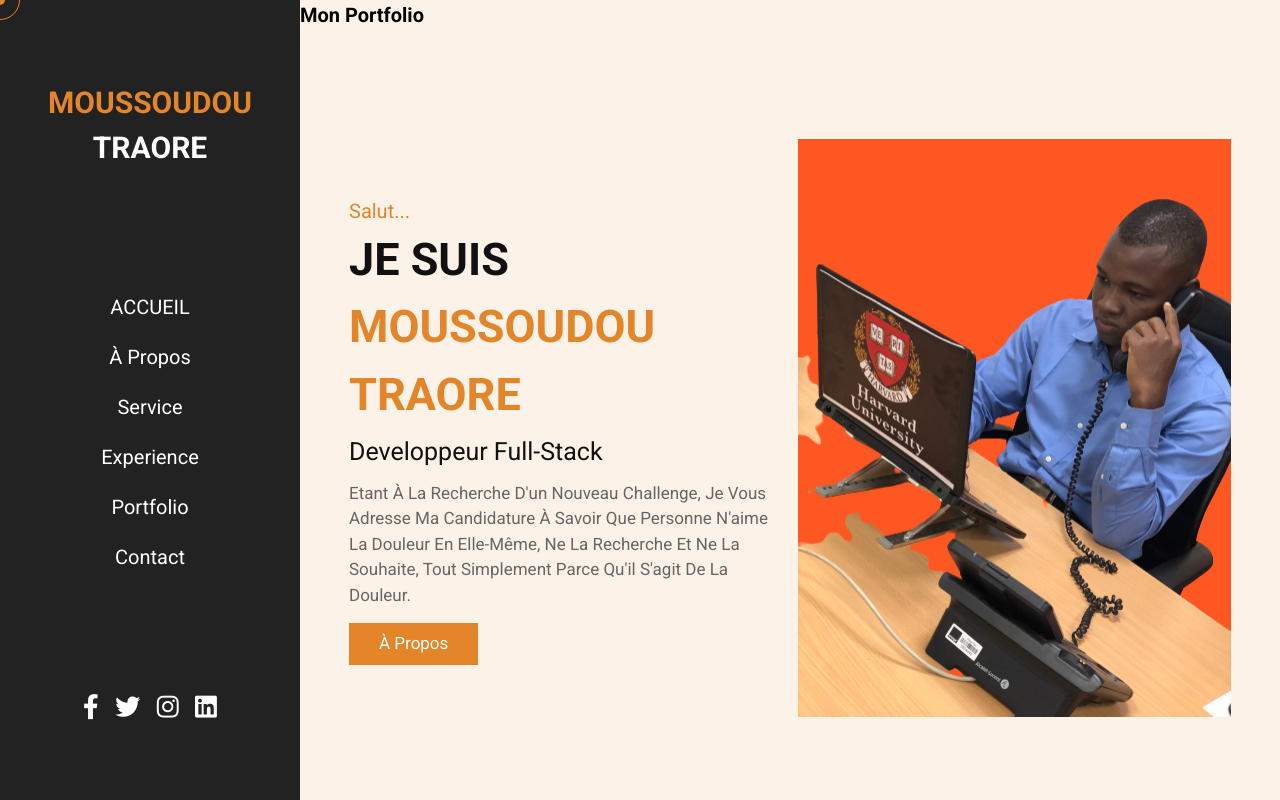
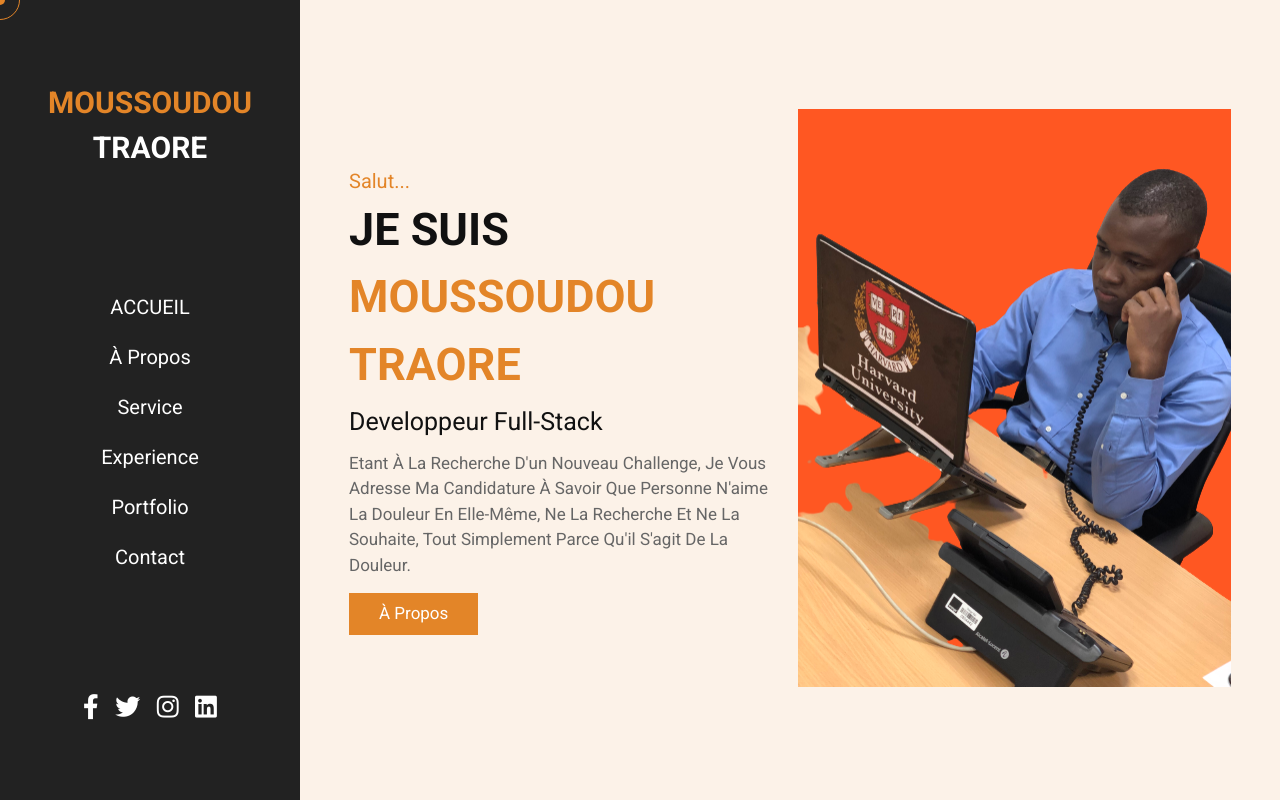
Before and after one commit to dadoss90/Portfolio-Github-Youtube, a plain HTML site: page index.html in a window 1280 px wide. Shown: the top 800 px of the page. Drawn offline with Linux system fonts and the light colour scheme.

Commit message:
mon portfolio

```diff
--- a/index.html
+++ b/index.html
@@ -14,7 +14,6 @@
 
 </head>
 <body>
-<h1>Mon portfolio</h1>
 <!-- custom cursors  -->
 <div class="cursor-1"></div>
 <div class="cursor-2"></div>
```
